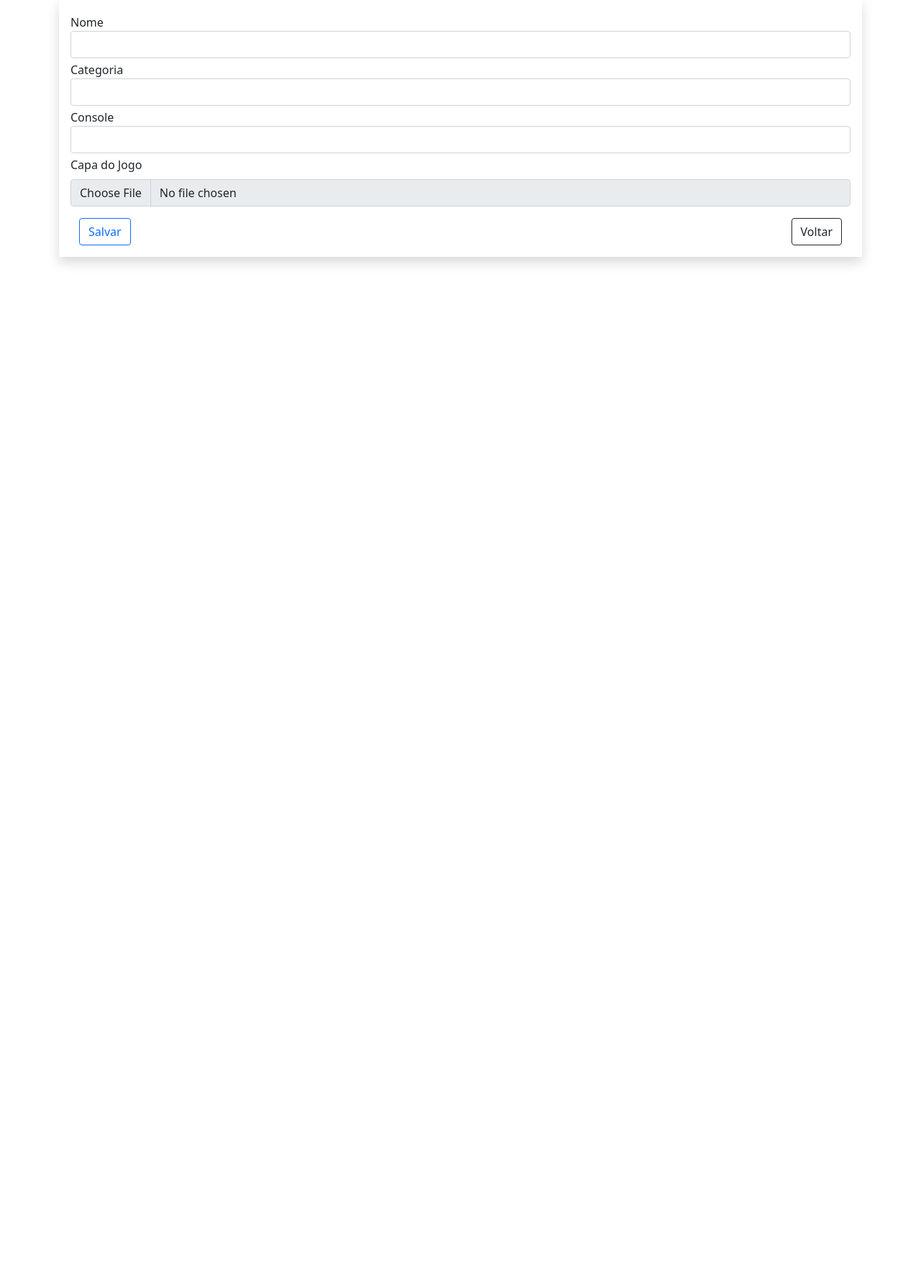
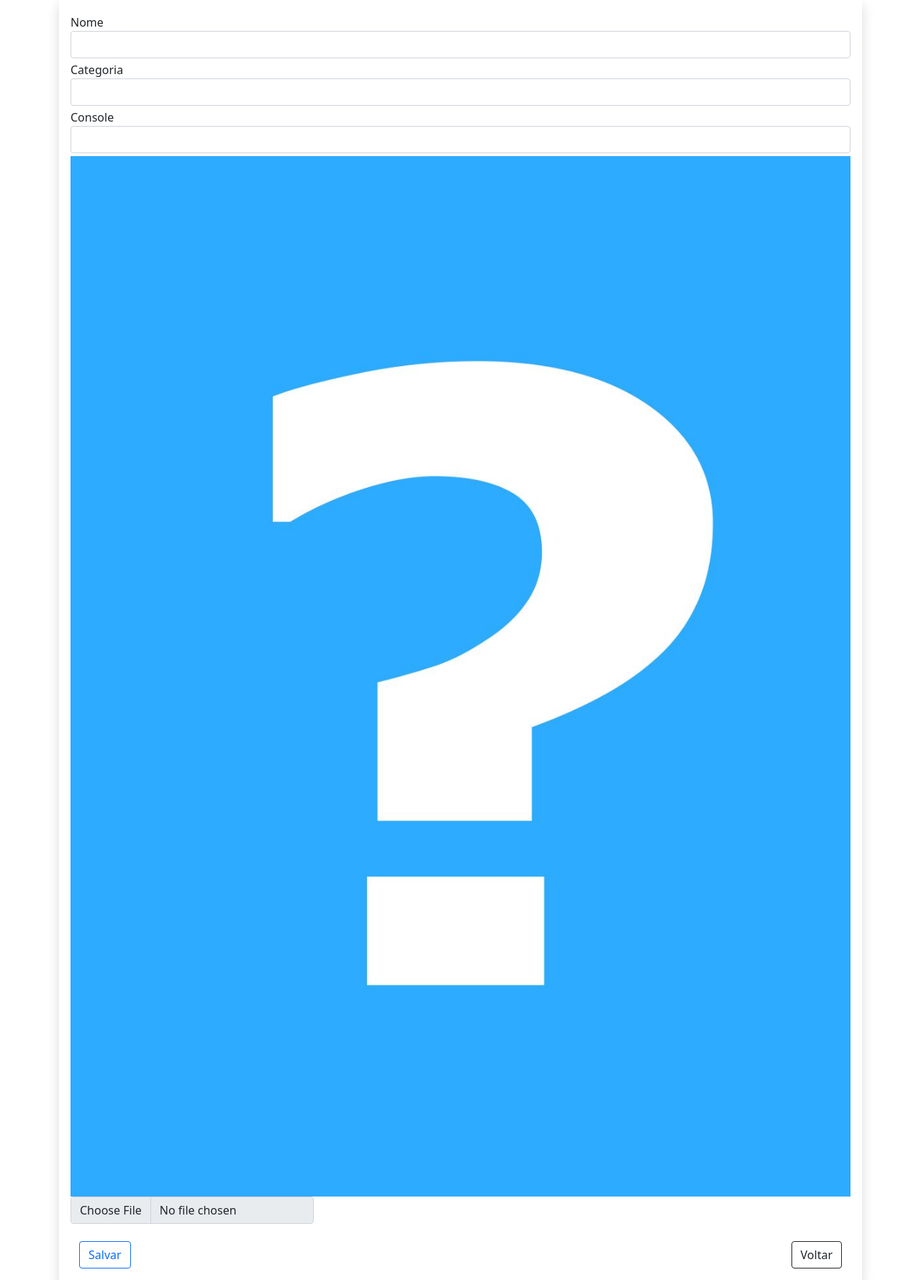
Before and after one commit to cortelucas/jogoteca, a Flask app: page /novo in a window 1280 px wide. Shown: the part 183-1962 px from the top of the page at 72% size. Before the commit the page ends 552 px from the top, so only its background shows below. Run offline with Flask 2, Linux system fonts and the light colour scheme; the visitor is signed in with stand-in values (Sample User, id 1); some libraries are stand-ins or nearby versions.

Commit message:
recebendo imagem na web app

```diff
--- a/app.py
+++ b/app.py
@@ -1,4 +1,4 @@
-from flask import Flask, render_template, request, redirect, session, flash, url_for
+from flask import Flask, render_template, request, redirect, session, flash, url_for, send_from_directory
 from models import Jogo, Usuario
 from dao import JogoDao, UsuarioDao
 import mysql.connector
@@ -54,7 +54,7 @@ def editar(id):
     if 'usuario_logado' not in session or session['usuario_logado'] == None:
         return redirect(url_for('login', proxima=url_for('editar')))
     jogo = jogo_dao.buscar_por_id(id)
-    return render_template('editar.html', titulo='Editando Jogo', jogo=jogo)
+    return render_template('editar.html', titulo='Editando Jogo', jogo=jogo, capa_jogo=f'capa{jogo.nome}.jpg')
 
 
 @app.route('/atualizar', methods=['POST', ])
@@ -101,5 +101,10 @@ def logout():
     return redirect(url_for('login'))
 
 
+@app.route('/upload/<nome_arquivo>')
+def imagem(nome_arquivo):
+    return send_from_directory('uploads', nome_arquivo)
+
+
 if __name__ == '__main__':
     app.run(debug=True)
--- a/templates/novo.html
+++ b/templates/novo.html
@@ -17,8 +17,14 @@
         <input type="text" id="console" name="console" class="form-control">
       </div>
       <div class="mt-1">
-        <label for="formFile" class="form-label">Capa do Jogo</label>
-        <input class="form-control" type="file" name="arquivo" id="" accept=".jpg">
+        <figure>
+          <img class="img-fluid" src="{{ url_for('imagem', nome_arquivo='capa_padrao.jpg') }}" alt="capa padrão">
+          <figcaption>
+            <label for="formFile" class="form-label">
+              <input class="form-control" type="file" name="arquivo" id="" accept=".jpg">
+            </label>
+          </figcaption>
+        </figure>
       </div>
 
       <div class="mt-3 container">
```
Also changed, not shown: templates/editar.html (+13 -3 lines), uploads/capa_padrao.jpg (added).
